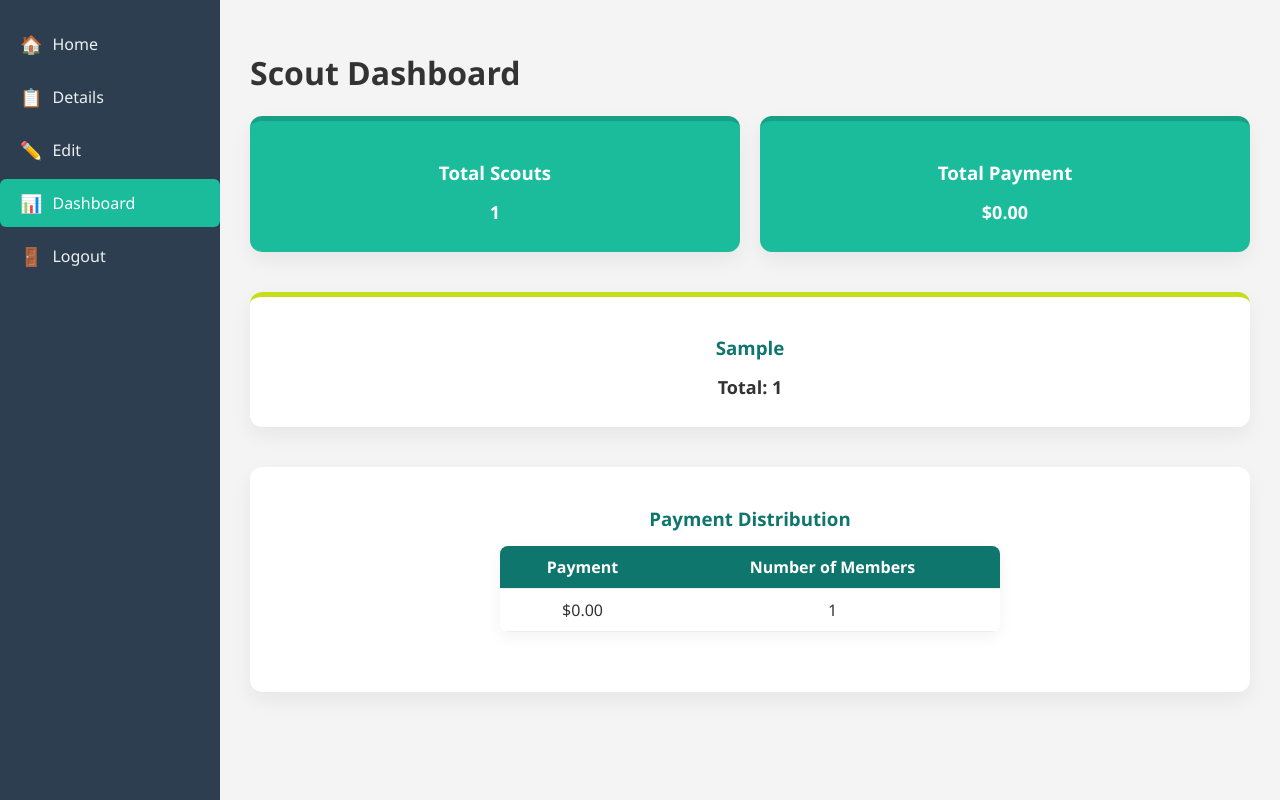
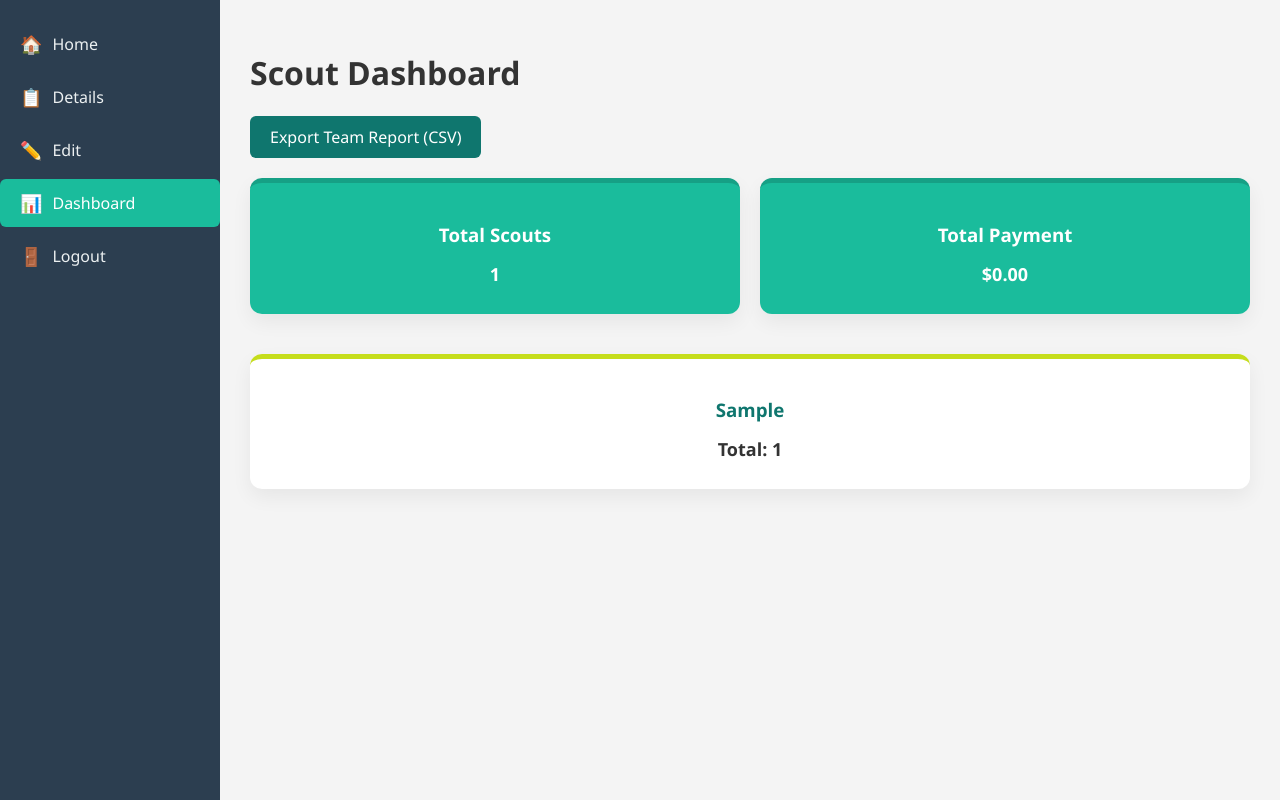
Before and after one commit to davidayman11/mogmaa, a PHP site: page /dashboard.php in a window 1280 px wide. Run offline with PHP 8.4, Linux system fonts and the light colour scheme; tables that the repository leaves empty or names only in its code hold one stand-in row (values such as "Sample post").

Commit message:
Update dashboard.php

```diff
--- a/dashboard.php
+++ b/dashboard.php
@@ -2,6 +2,7 @@
 session_start();
 require_once 'db.php'; // Database connection
 
+// --- Set current page for sidebar ---
 $current_page = basename($_SERVER['PHP_SELF']);
 
 // --- Get teams ---
@@ -24,11 +25,17 @@ foreach ($teams as $team) {
     $total_payment_all += $total_payment;
 }
 
-// --- Payment distribution ---
-$payment_dist = [];
-$payment_query = $conn->query("SELECT ROUND(payment,2) as pay, COUNT(*) as count FROM employees GROUP BY pay ORDER BY pay ASC");
-while ($row = $payment_query->fetch_assoc()) {
-    $payment_dist[$row['pay']] = $row['count'];
+// --- CSV export ---
+if (isset($_GET['export']) && $_GET['export'] == 'csv') {
+    header('Content-Type:text/csv');
+    header('Content-Disposition:attachment;filename="team_report.csv"');
+    $output = fopen('php://output', 'w');
+    fputcsv($output, ['Team', 'Total Scouts']);
+    foreach ($team_data as $team => $stats) {
+        fputcsv($output, [$team, $stats['total_scouts']]);
+    }
+    fclose($output);
+    exit();
 }
 ?>
 <!DOCTYPE html>
@@ -40,17 +47,19 @@ while ($row = $payment_query->fetch_assoc()) {
 <style>
 body { font-family:"Segoe UI", Arial, sans-serif; margin:0; background:#f4f4f4; color:#333; display:flex; }
 .main-content { margin-left:220px; padding:30px; width:100%; }
+@media(max-width:768px){ .main-content{ margin-left:60px; } .cards{ flex-direction: column; } }
 .cards { display:flex; flex-wrap:wrap; gap:20px; margin-bottom:40px; }
 .card { background:#fff; padding:20px; border-radius:12px; box-shadow:0 8px 20px rgba(0,0,0,0.06); flex:1; min-width:220px; text-align:center; cursor:pointer; }
 .card h3 { margin-bottom:15px; color:#0f766e; }
 .card p { font-size:18px; font-weight:bold; margin:8px 0; }
-.total-card { background:#1abc9c; color:#fff; border-top:5px solid #16a085; }
+.total-card { background:#1abc9c; color:#fff; border-top:5px solid #16a085; cursor:default; }
 .total-card h3, .total-card p { color:#fff; }
 .export-btn { background:#0f766e; color:#fff; padding:10px 20px; border:none; border-radius:6px; text-decoration:none; margin-bottom:20px; display:inline-block; }
 .export-btn:hover { background:#0d665b; }
 .payment-table { width:100%; max-width:500px; margin:0 auto 40px auto; border-collapse:collapse; background:#fff; border-radius:8px; overflow:hidden; box-shadow:0 5px 15px rgba(0,0,0,0.05); }
 .payment-table th, .payment-table td { padding:10px; text-align:center; border-bottom:1px solid #eee; }
 .payment-table th { background:#0f766e; color:#fff; }
+.payment-table tr:last-child td { border-bottom:none; }
 </style>
 </head>
 <body>
@@ -59,6 +68,7 @@ body { font-family:"Segoe UI", Arial, sans-serif; margin:0; background:#f4f4f4;
 
 <div class="main-content">
     <h1>Scout Dashboard</h1>
+    <a href="?export=csv" class="export-btn">Export Team Report (CSV)</a>
 
     <div class="cards">
         <div class="card total-card">
@@ -73,32 +83,12 @@ body { font-family:"Segoe UI", Arial, sans-serif; margin:0; background:#f4f4f4;
 
     <div class="cards">
         <?php foreach ($team_data as $team => $stats): ?>
-        <div class="card" onclick="window.location.href='team.php?team=<?php echo urlencode($team); ?>'"
-             style="border-top:5px solid #<?php echo substr(md5($team),0,6); ?>">
+        <div class="card" style="border-top:5px solid #<?php echo substr(md5($team),0,6); ?>" onclick="window.location.href='team.php?team=<?php echo urlencode($team); ?>'">
             <h3><?php echo htmlspecialchars($team); ?></h3>
             <p>Total: <?php echo $stats['total_scouts']; ?></p>
         </div>
         <?php endforeach; ?>
     </div>
-
-    <div class="cards">
-        <div class="card" style="flex:1 1 100%;">
-            <h3 style="text-align:center;">Payment Distribution</h3>
-            <table class="payment-table">
-                <thead>
-                    <tr><th>Payment</th><th>Number of Members</th></tr>
-                </thead>
-                <tbody>
-                    <?php foreach ($payment_dist as $amount => $count): ?>
-                    <tr>
-                        <td>$<?php echo number_format($amount, 2); ?></td>
-                        <td><?php echo $count; ?></td>
-                    </tr>
-                    <?php endforeach; ?>
-                </tbody>
-            </table>
-        </div>
-    </div>
 </div>
 
 </body>
```
